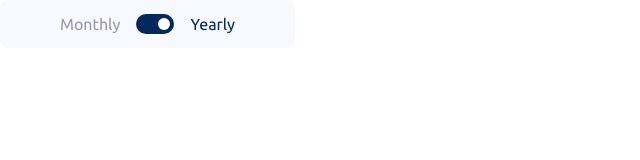
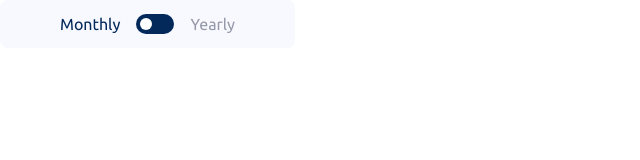
Before and after one commit to alfredomayorga/multi-step-form, a Next.js app: page / in a window 1280 px wide. Shown: the top 160 px of the page, without its empty margins (0-640 px from the left). Built offline with nearby package versions, Linux system fonts and the light colour scheme.

Commit message:
fix: default to be monthly

```diff
--- a/components/ui/monthty-yearly-picker/index.tsx
+++ b/components/ui/monthty-yearly-picker/index.tsx
@@ -3,7 +3,7 @@ import { useState } from 'react'
 import { SwitchComponent } from '../../common'
 
 function MonthlyYearlyPicker() {
-  const [checked, setChecked] = useState<boolean>(true)
+  const [checked, setChecked] = useState<boolean>(false)
   return (
     <div
       className="
```
